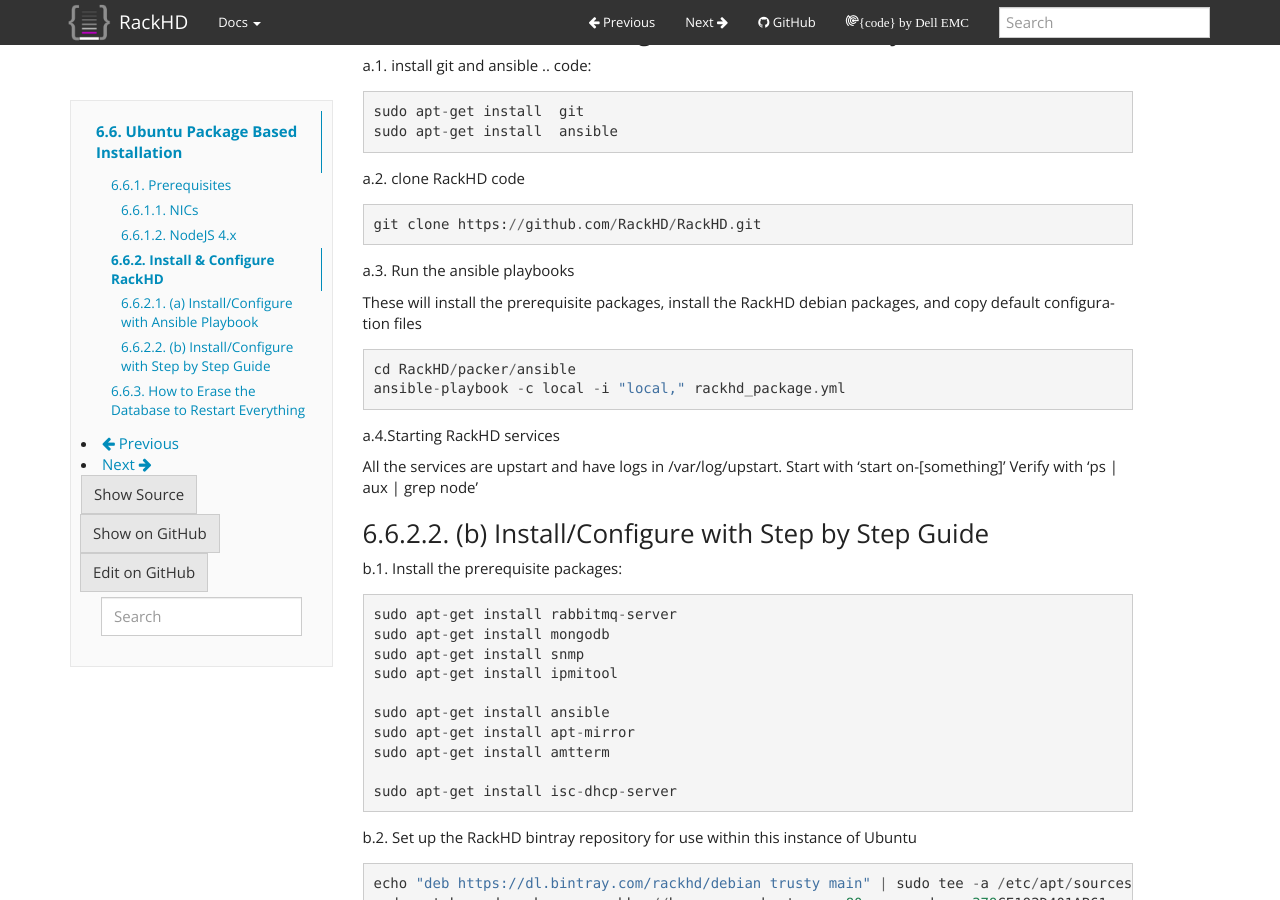
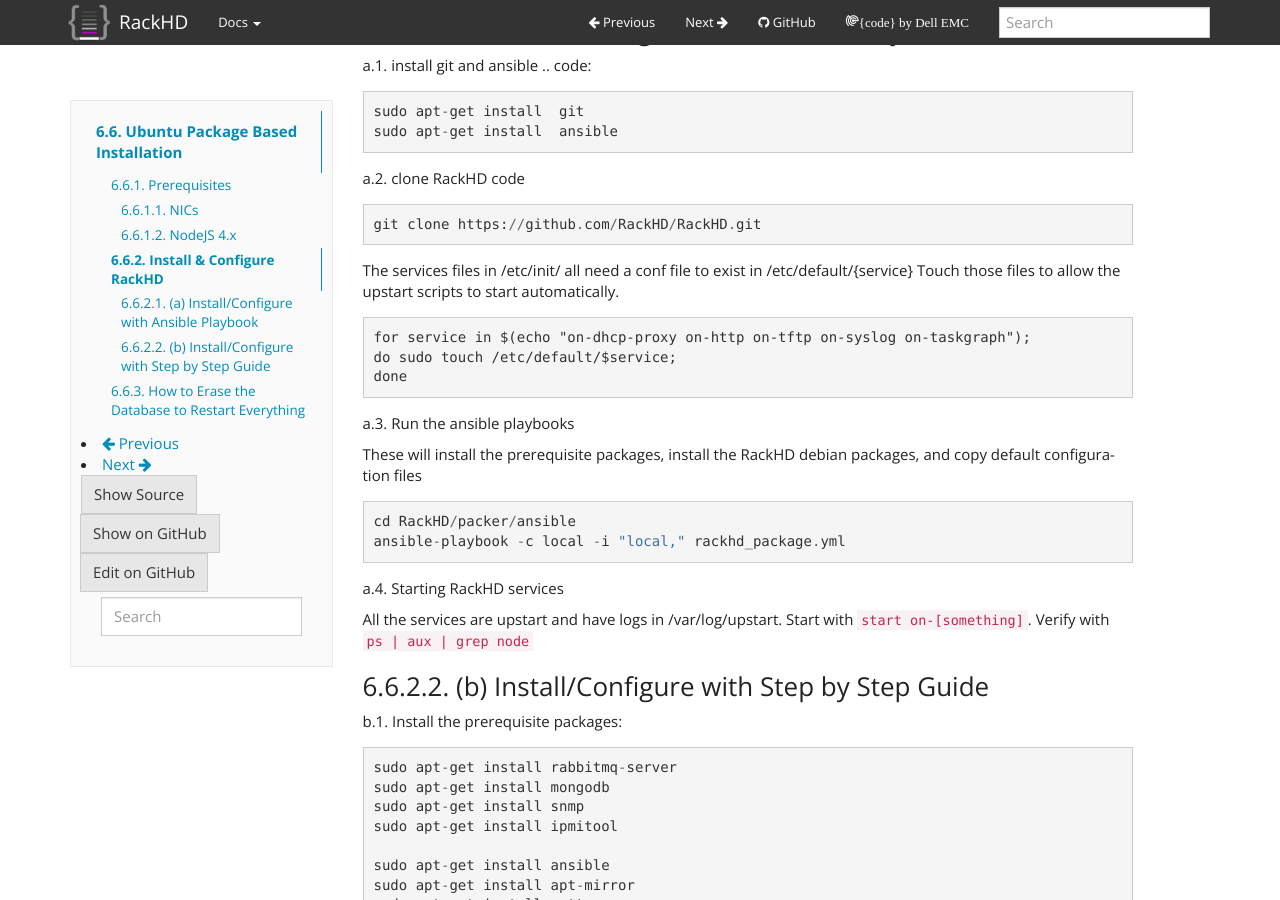
Before and after one commit to RackHD/docs, a Sphinx documentation site: the page built from docs/rackhd/ubuntu_package_installation.rst, in a window 1280 px wide and 900 px high, scrolled down 1279 px. Built offline with Sphinx 7.4.7, drawn with Linux system fonts in a browser that asks for light colours.

Commit message:
adding 'touch files' to instructions
 - installation process appears to fail otherwise because upstart
reports failure of packages to install when they can't start.

```diff
--- a/docs/rackhd/ubuntu_package_installation.rst
+++ b/docs/rackhd/ubuntu_package_installation.rst
@@ -78,6 +78,17 @@
 
   git clone https://github.com/RackHD/RackHD.git
 
+
+The services files in /etc/init/ all need a conf file to exist in /etc/default/{service}
+Touch those files to allow the upstart scripts to start automatically.
+
+.. code::
+
+  for service in $(echo "on-dhcp-proxy on-http on-tftp on-syslog on-taskgraph");
+  do sudo touch /etc/default/$service;
+  done
+
+
 a.3. Run the ansible playbooks
 
 These will install the prerequisite packages, install the RackHD debian packages, and copy default configuration files
@@ -87,9 +98,9 @@
   cd RackHD/packer/ansible
   ansible-playbook -c local -i "local," rackhd_package.yml
 
-a.4.Starting RackHD services
+a.4. Starting RackHD services
 
-All the services are upstart and have logs in /var/log/upstart.  Start with 'start on-[something]'  Verify with 'ps | aux | grep node'
+All the services are upstart and have logs in /var/log/upstart.  Start with ``start on-[something]``.  Verify with ``ps | aux | grep node``
 
 
 (b) Install/Configure with Step by Step Guide
```
